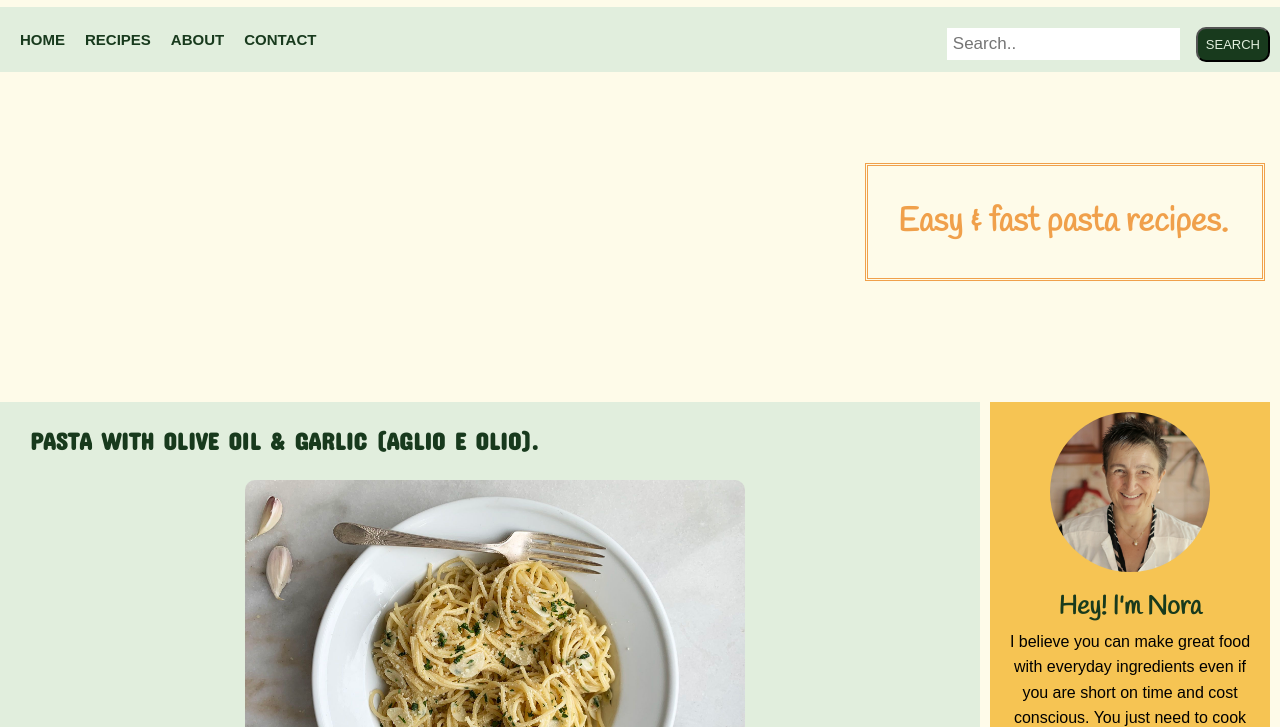
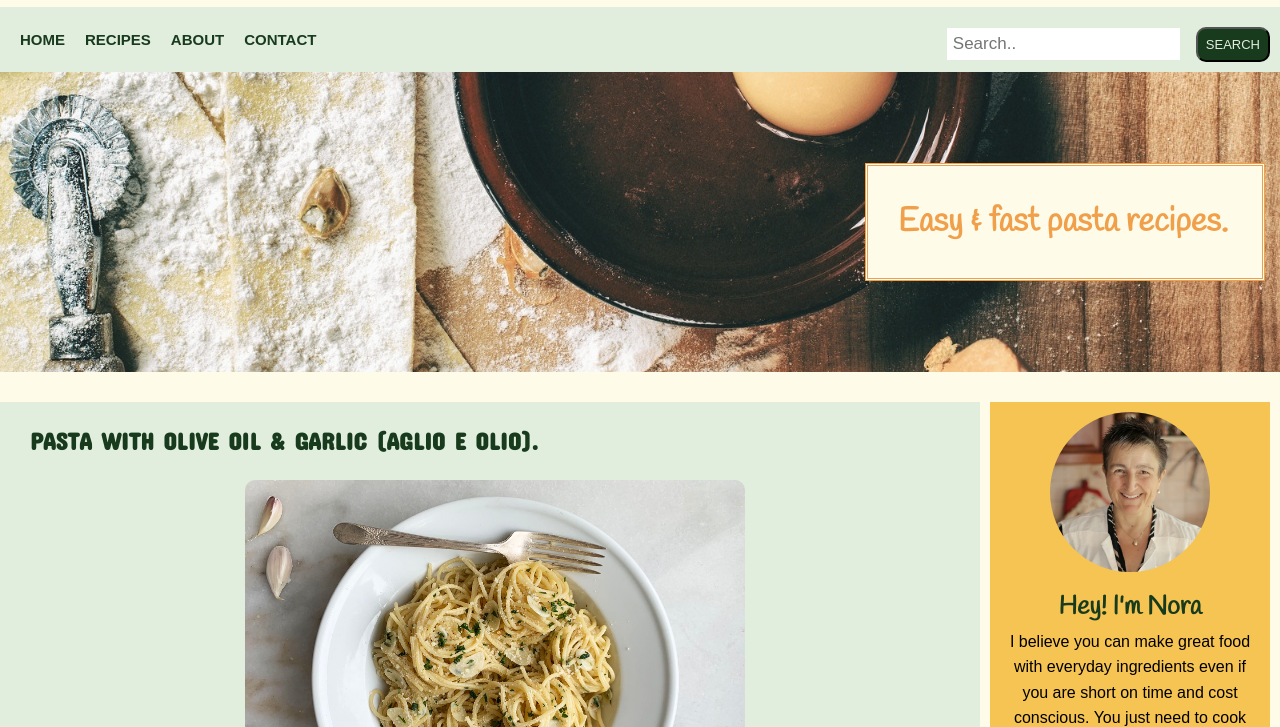
Before and after one commit to hellomarina/W3schools-discord-event-Recipe-website, a plain HTML site: page index.html in a window 1280 px wide. Shown: the part 73-800 px from the top of the page. Drawn offline with Linux system fonts and the light colour scheme.

Commit message:
Update style.css

```diff
--- a/style.css
+++ b/style.css
@@ -104,7 +104,7 @@ button a:hover{
 /* SHOWCASE */
 
 #showcase{
-    background-image: url(Image/Pastaphoto.JPG);
+    background-image: url(images/Pastaphoto.JPG);
     background-position: center right;
     min-height: 300px;
     margin-bottom: 30px;
```
